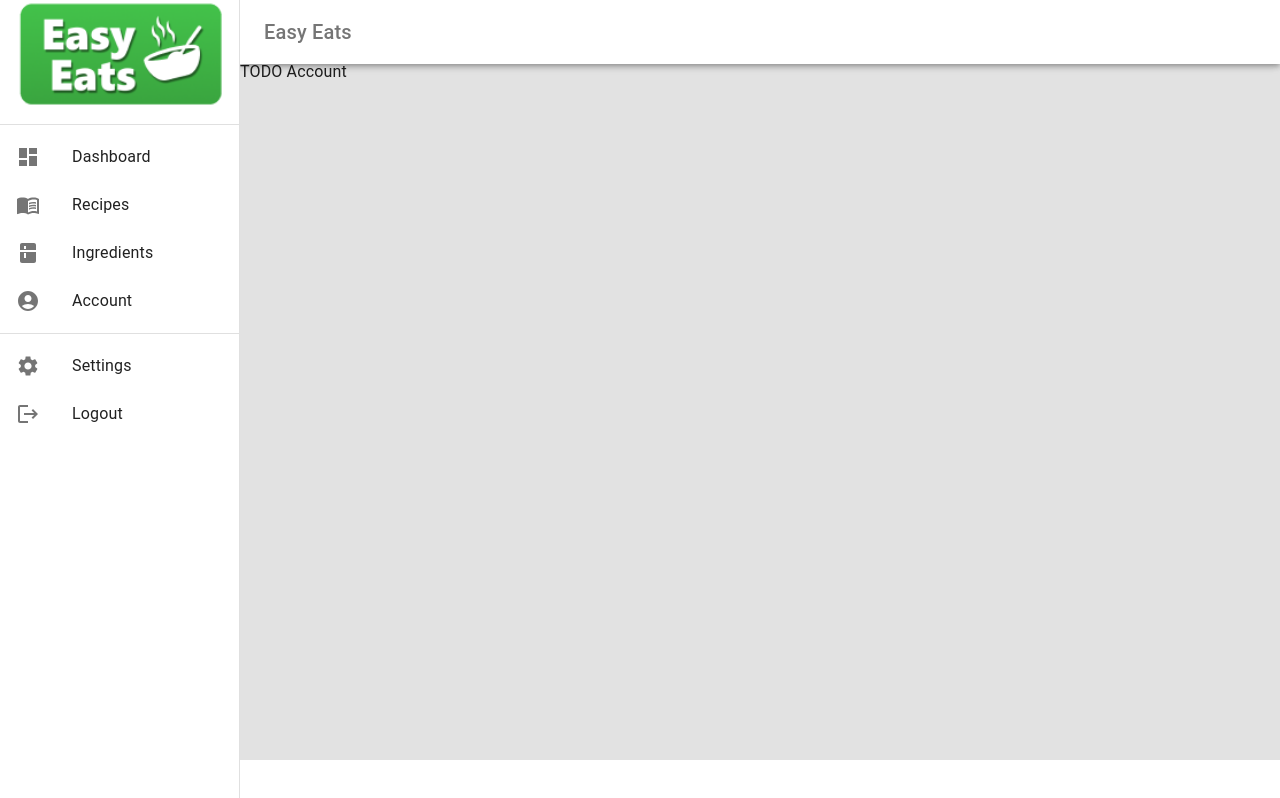
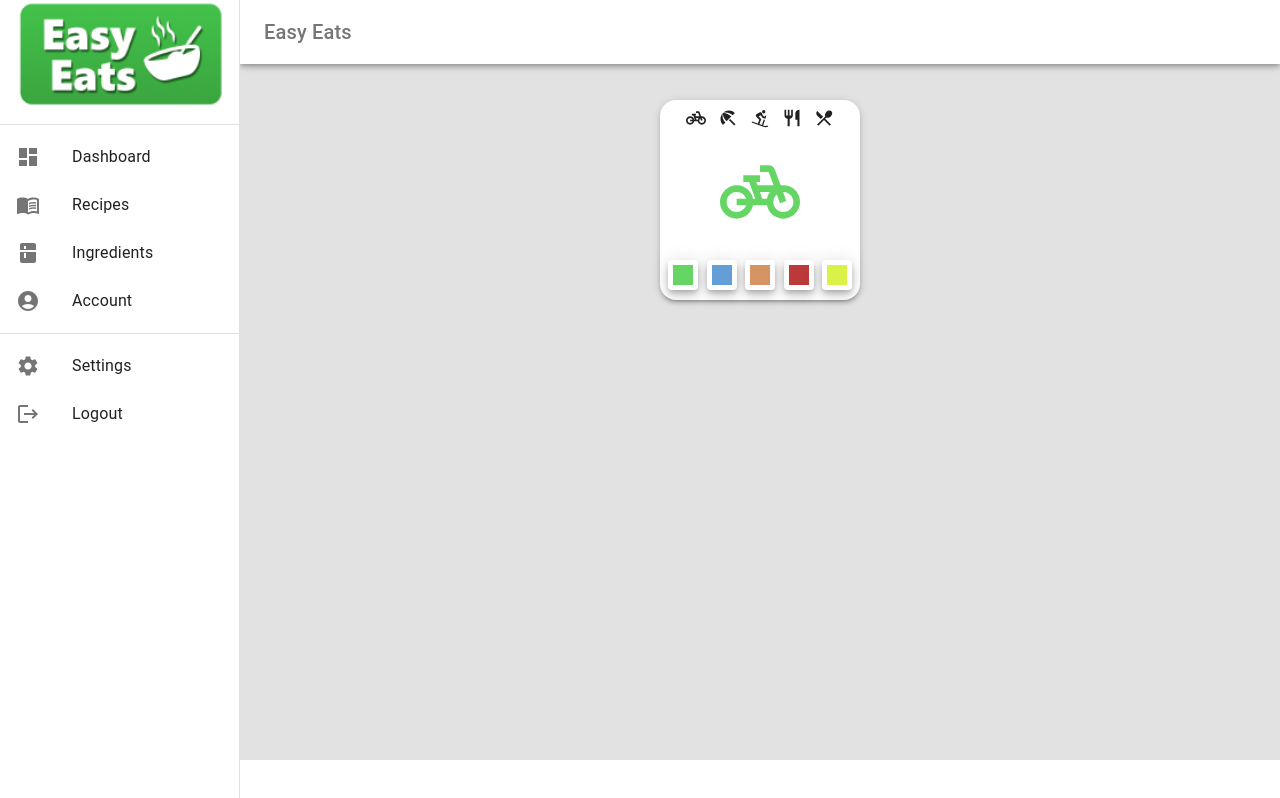
Before and after one commit to JakobPaulsson/EasyEats, a React (Create React App) app in the folder app/: page /account in a window 1280 px wide. Built offline with nearby package versions, Linux system fonts and the light colour scheme.

Commit message:
Add icon selector component

```diff
--- /dev/null
+++ b/app/src/components/PresetIcon/PresetIcon.tsx
@@ -0,0 +1,134 @@
+import React, { useState } from "react";
+import PedalBikeIcon from "@mui/icons-material/PedalBike";
+import BeachAccessIcon from "@mui/icons-material/BeachAccess";
+import DownhillSkiingIcon from "@mui/icons-material/DownhillSkiing";
+import RestaurantIcon from "@mui/icons-material/Restaurant";
+import RestaurantMenuIcon from "@mui/icons-material/RestaurantMenu";
+
+import { Paper, Box, Container } from "@mui/material";
+
+const PresetIcon = () => {
+  const [icon, setIcon] = useState("PedalBikeIcon");
+  const [color, setColor] = useState("#65D663");
+
+  const renderSelectedIcon = () => {
+    switch (icon) {
+      case "PedalBikeIcon":
+        return <PedalBikeIcon sx={{ fontSize: 80, color: color }} />;
+      case "BeachAccessIcon":
+        return <BeachAccessIcon sx={{ fontSize: 80, color: color }} />;
+      case "DownhillSkiingIcon":
+        return <DownhillSkiingIcon sx={{ fontSize: 80, color: color }} />;
+      case "RestaurantIcon":
+        return <RestaurantIcon sx={{ fontSize: 80, color: color }} />;
+      case "RestaurantMenuIcon":
+        return <RestaurantMenuIcon sx={{ fontSize: 80, color: color }} />;
+      default:
+        return null;
+    }
+  };
+
+  const renderColorSelector = (color: string) => {
+    return (
+      <Paper
+        elevation={6}
+        onClick={() => setColor(color)}
+        sx={{
+          width: 30,
+          height: 30,
+          display: "flex",
+          justifyContent: "center",
+          alignItems: "center",
+          cursor: "pointer",
+        }}
+      >
+        <Box
+          sx={{
+            width: 20,
+            height: 20,
+            backgroundColor: color,
+          }}
+        ></Box>
+      </Paper>
+    );
+  };
+
+  return (
+    <Container>
+      <Box
+        sx={{ display: "flex", justifyContent: "center", alignItems: "center" }}
+      >
+        <Paper
+          elevation={3}
+          square={false}
+          sx={{
+            width: 200,
+            height: 200,
+            mt: 5,
+            borderRadius: 4,
+          }}
+        >
+          <Box
+            sx={{
+              display: "flex",
+              flexDirection: "row",
+              justifyContent: "center",
+              alignItems: "center",
+              mt: 1,
+              gap: 1.5,
+            }}
+          >
+            <PedalBikeIcon
+              sx={{ fontSize: 20, cursor: "pointer" }}
+              onClick={() => setIcon("PedalBikeIcon")}
+            />
+            <BeachAccessIcon
+              sx={{ fontSize: 20, cursor: "pointer" }}
+              onClick={() => setIcon("BeachAccessIcon")}
+            />
+            <DownhillSkiingIcon
+              sx={{ fontSize: 20, cursor: "pointer" }}
+              onClick={() => setIcon("DownhillSkiingIcon")}
+            />
+            <RestaurantIcon
+              sx={{ fontSize: 20, cursor: "pointer" }}
+              onClick={() => setIcon("RestaurantIcon")}
+            />
+            <RestaurantMenuIcon
+              sx={{ fontSize: 20, cursor: "pointer" }}
+              onClick={() => setIcon("RestaurantMenuIcon")}
+            />
+          </Box>
+          <Box
+            sx={{
+              display: "flex",
+              justifyContent: "center",
+              alignItems: "center",
+              mt: 3,
+            }}
+          >
+            {renderSelectedIcon()}
+          </Box>
+          <Box
+            sx={{
+              display: "flex",
+              flexDirection: "row",
+              justifyContent: "space-between",
+              marginTop: 3.5,
+              marginLeft: 1,
+              marginRight: 1,
+            }}
+          >
+            {renderColorSelector("#65D663")}
+            {renderColorSelector("#639ED6")}
+            {renderColorSelector("#D69363")}
+            {renderColorSelector("#BD3838")}
+            {renderColorSelector("#DAF148")}
+          </Box>
+        </Paper>
+      </Box>
+    </Container>
+  );
+};
+
+export default PresetIcon;
--- a/app/src/screens/Account/Account.tsx
+++ b/app/src/screens/Account/Account.tsx
@@ -1,8 +1,9 @@
 import React from "react";
 import "./Account.css";
+import PresetIcon from "../../components/PresetIcon/PresetIcon";
 
 function Account() {
-  return <div>TODO Account</div>;
+  return <PresetIcon />;
 }
 
 export default Account;
--- a/app/src/services/ConversionService.ts
+++ b/app/src/services/ConversionService.ts
@@ -64,11 +64,11 @@ const convertAmount: { [key: string]: number } = {
 
 export const imperialToMetric = (
   amount: number,
-  unit: string,
+  unit: string
 ): [number, string] => {
   return [amount * convertAmount[unit], convertUnit[unit]];
 };
 
-export const metricToImperial = (amount: number, unit: string) => {
+export const metricToImperial = () => {
   throw new Error("Unimplemented");
 };
```
